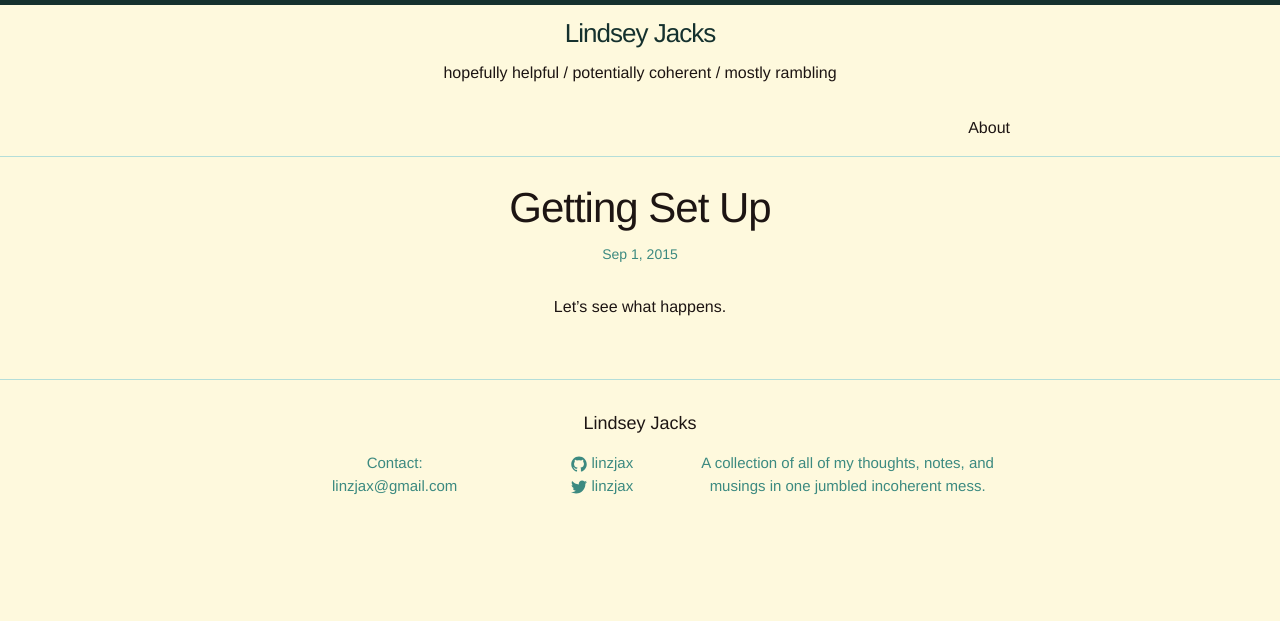
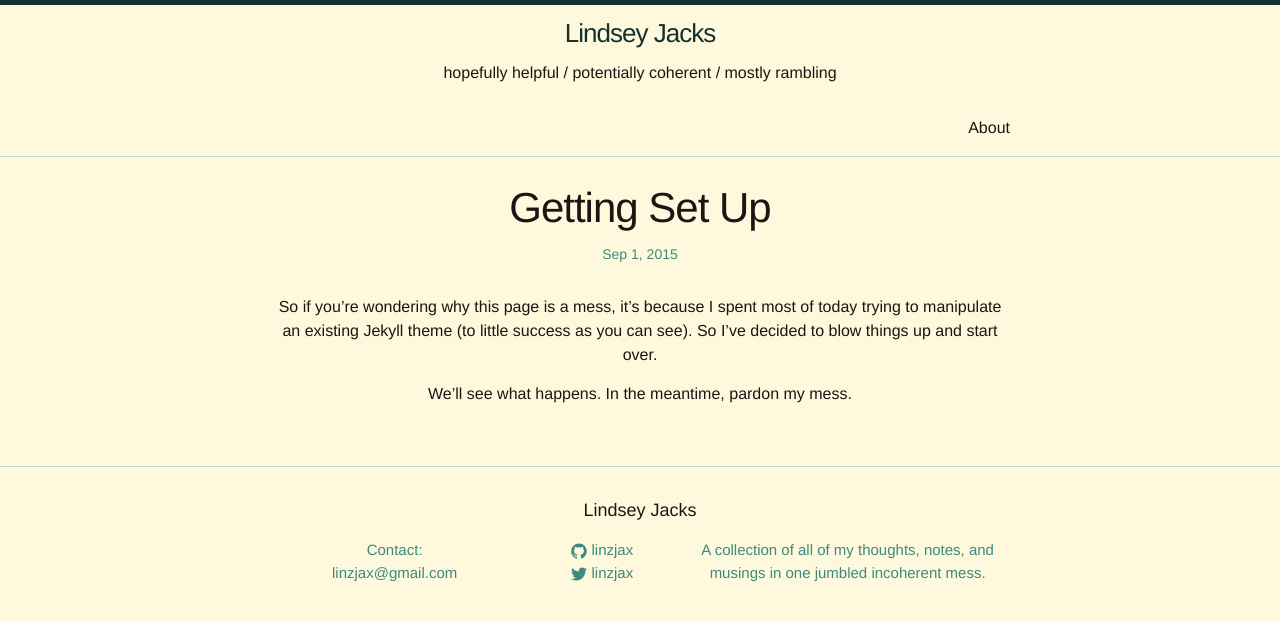
Before and after one commit to linzjax/linzjax.github.io, a Jekyll site: the page built from _posts/2015-09-01-Getting-set-up.markdown, in a window 1280 px wide. Shown: the top 621 px of the page. Built offline with Jekyll 4.4.1, drawn with Linux system fonts in a browser that asks for light colours.

Commit message:
Added explanation of mess blog

```diff
--- a/_posts/2015-09-01-Getting-set-up.markdown
+++ b/_posts/2015-09-01-Getting-set-up.markdown
@@ -5,4 +5,6 @@ date:   2015-09-01 15:52:09
 categories: jekyll update
 ---
 
-Let's see what happens.
+So if you're wondering why this page is a mess, it's because I spent most of today trying to manipulate an existing Jekyll theme (to little success as you can see). So I've decided to blow things up and start over.
+
+We'll see what happens. In the meantime, pardon my mess.
```
